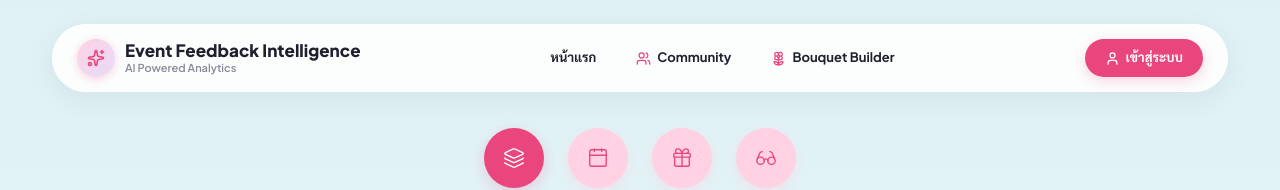
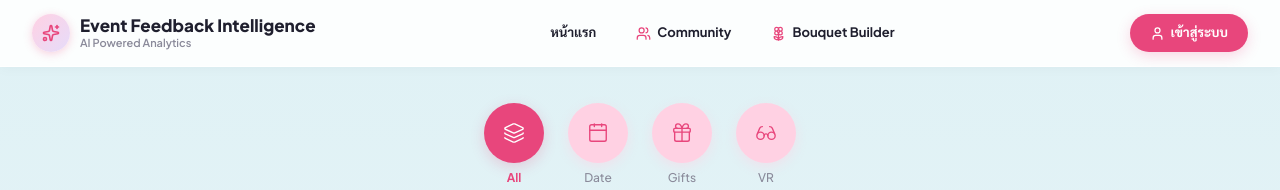
Before and after one commit to Natakorn-khawyai/Event-Feedback-Intelligence, a Next.js app: page / in a window 1280 px wide. Shown: the top 190 px of the page. Built offline with nearby package versions, Linux system fonts and the light colour scheme; no server answers.

Commit message:
feat(ui): make top navigation bar full-width edge-to-edge spanning left to right

```diff
--- a/src/app/layout.tsx
+++ b/src/app/layout.tsx
@@ -35,20 +35,25 @@ export default async function RootLayout({
   return (
     <html lang="th" className={`${plusJakartaSans.variable} ${sarabun.variable}`}>
       <body>
-        <div className="app-container">
-          {/* Desktop Glass Navigation Bar */}
-          <header style={{
+        {/* Full-Width Edge-to-Edge Desktop Navigation Bar */}
+        <header style={{
+          width: '100%',
+          background: 'var(--surface-white)',
+          backdropFilter: 'blur(16px)',
+          WebkitBackdropFilter: 'blur(16px)',
+          borderBottom: '1px solid var(--border-glass)',
+          boxShadow: '0 2px 12px rgba(0, 0, 0, 0.03)',
+          position: 'sticky',
+          top: 0,
+          zIndex: 100,
+        }}>
+          <div style={{
             display: 'flex',
             alignItems: 'center',
             justifyContent: 'space-between',
-            padding: '14px 24px',
-            marginBottom: '28px',
-            background: 'var(--surface-white)',
-            backdropFilter: 'blur(16px)',
-            WebkitBackdropFilter: 'blur(16px)',
-            borderRadius: 'var(--radius-full)',
-            border: '1px solid var(--border-glass)',
-            boxShadow: 'var(--shadow-soft)',
+            padding: '14px 32px',
+            width: '100%',
+            maxWidth: '100%',
           }}>
             {/* Left: Brand Logo & Title */}
             <Link
@@ -260,9 +265,11 @@ export default async function RootLayout({
                 </>
               )}
             </div>
-          </header>
+          </div>
+        </header>
 
-          {/* Main View Area */}
+        {/* Content Container */}
+        <div className="app-container" style={{ paddingTop: '28px' }}>
           <main>
             {children}
           </main>
```
